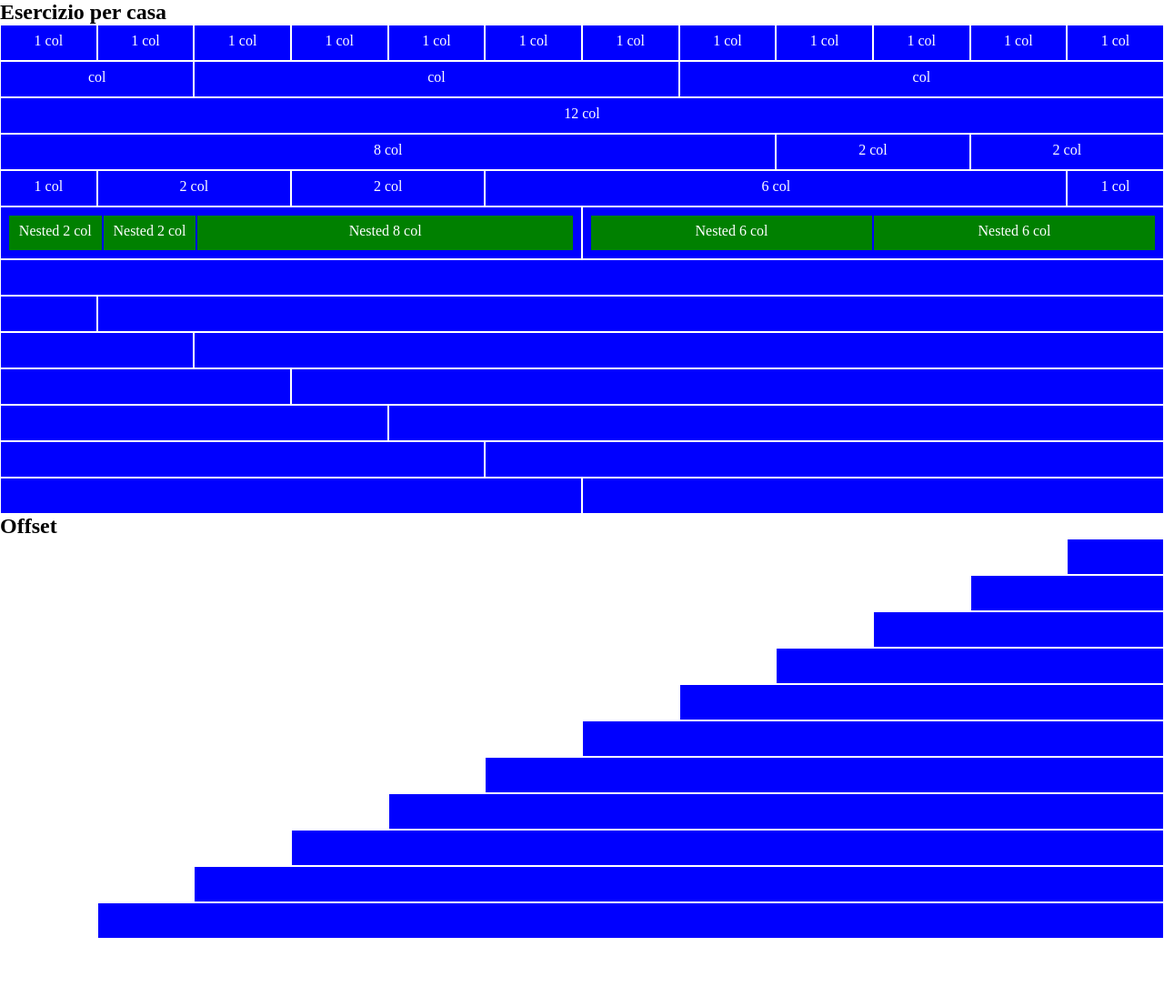
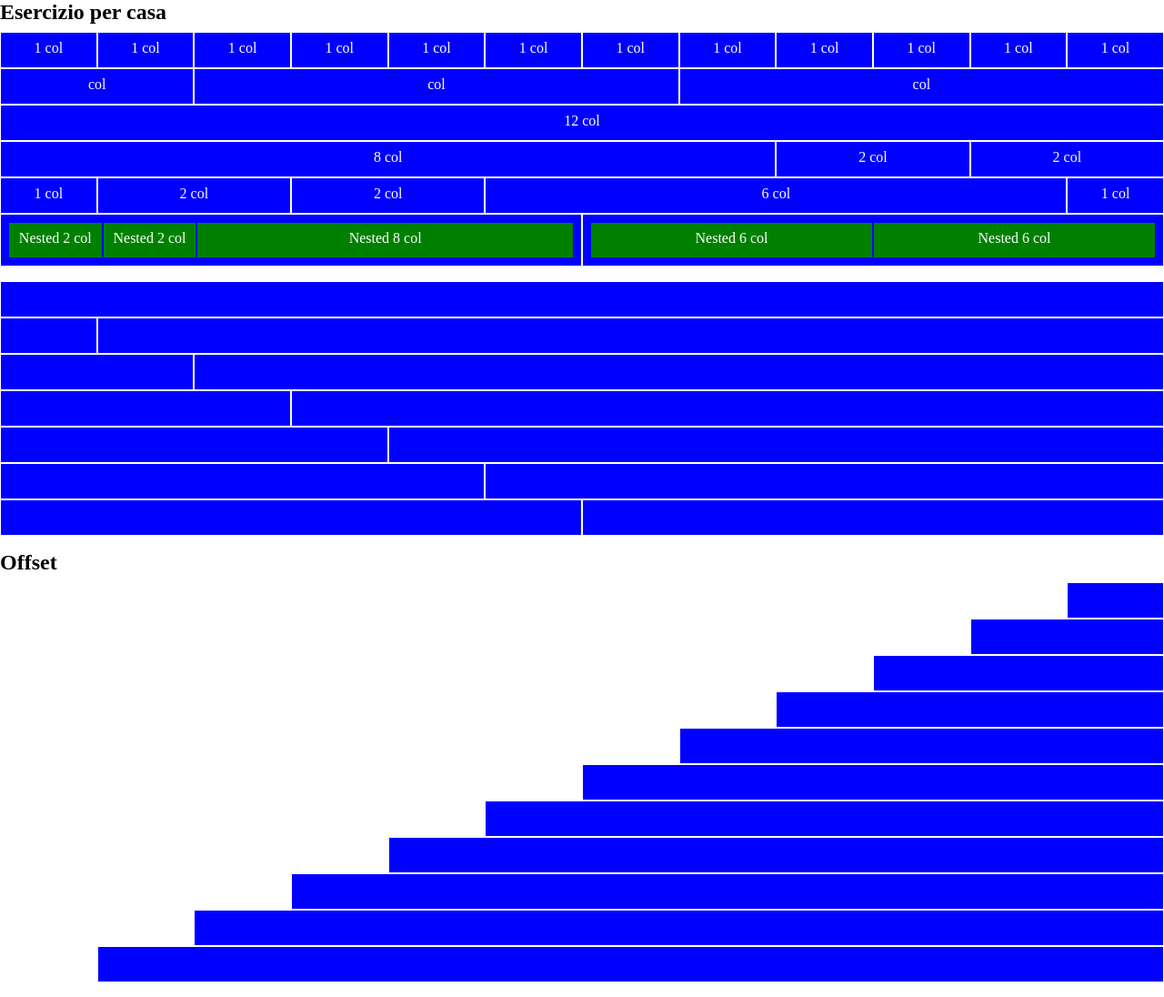
Before and after one commit to gmirizzi/html-css-12bool, a plain HTML site: page index.html in a window 1280 px wide. Shown: the whole page at 91% size. Before the commit the page ends 1032 px from the top, so only its background shows below. Drawn offline with Linux system fonts and the light colour scheme.

Commit message:
dati gli spazi tra i blocchi

```diff
--- a/css/12bool.css
+++ b/css/12bool.css
@@ -13,10 +13,6 @@
     display: flex;
     flex-direction: row;
     flex: wrap;
-}
-
-[class*="col-"] {
-    flex: 0 0 auto;
 }
 
 .col-1 {
--- a/css/stile.css
+++ b/css/stile.css
@@ -12,6 +12,11 @@
     border-color: blue;
 }
 
+.container {
+    max-width: 100%;
+    margin: .5em 0 1em;
+}
+
 .row {
     height: auto;
 }
--- a/index.html
+++ b/index.html
@@ -12,6 +12,7 @@
 
 <body>
     <h2>Esercizio per casa</h2>
+    <div class="container">
         <!-- PRIMA RIGA -->
         <div class="row">
             <div class="col-1">1 col</div>
@@ -63,8 +64,10 @@
                 <div class="col-6">Nested 6 col</div>
             </div>
         </div>
+    </div>
 
     <!-- SECONDO BLOCCO -->
+    <div class="container">
         <div class="row">
             <div class="col-12"></div>
         </div>
@@ -92,7 +95,10 @@
             <div class="col-6"></div>
             <div class="col-6"></div>
         </div>
+    </div>
+
     <h2>Offset</h2>
+    <div class="container">
         <div class="row">
             <div class="col-offset-11 col-1"></div>
         </div>
@@ -126,6 +132,7 @@
         <div class="row">
             <div class="col-offset-1 col-11"></div>
         </div>
+    </div>
 </body>
 
 </html>
```
Lines whose indentation alone changed are shown as unchanged.
